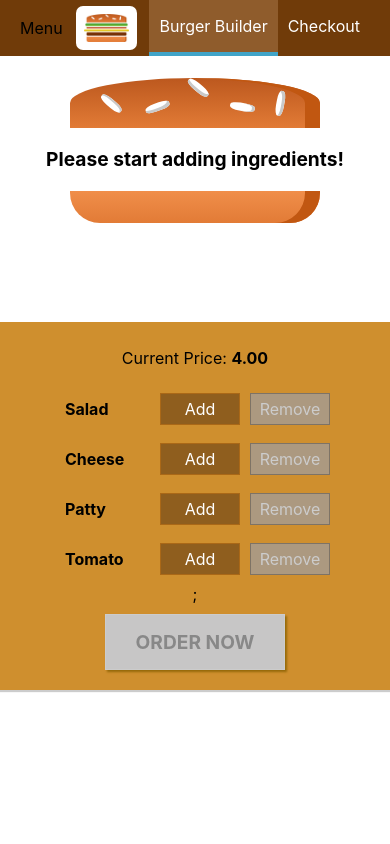
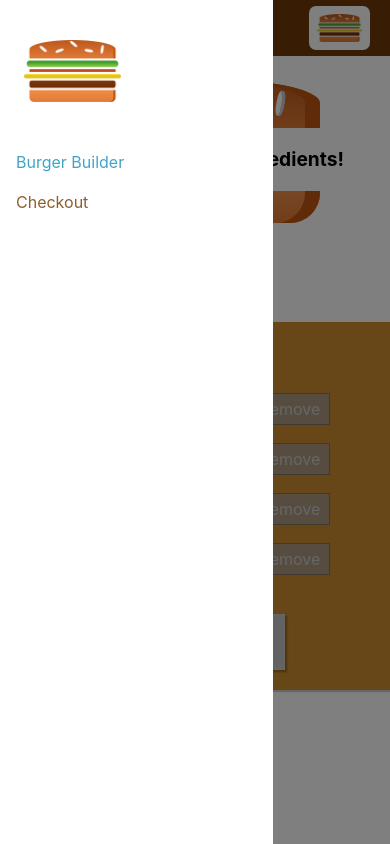
Before and after one commit to gaurav-aggarwall/Burger-Builder, a React (Create React App) app in the folder burger-builder/: page / in a window 390 px wide. Built offline with nearby package versions, Linux system fonts and the light colour scheme.

Commit message:
side Drawer for Mobile View Added

```diff
--- a/burger-builder/src/components/Layout/Layout.js
+++ b/burger-builder/src/components/Layout/Layout.js
@@ -1,15 +1,36 @@
-import React from 'react';
+import React, { Component } from 'react';
 import HOC from '../../hocomponents/HOC';
 import Toolbar from '../Navigation/Toolbar/Toolbar';
+import SideDrawer from '../Navigation/SideDrawer/SideDrawer';
 
 import './Layout.css';
 
-const layout = ( props ) => (
-    <HOC>
-        <Toolbar />
-        <main className="Content">
-            {props.children}
-        </main>
-    </HOC>
-);
-export default layout;
+class Layout extends Component{
+    state = {
+        SideDrawerShow: true
+    }
+
+    SideDrawerClose = () => {
+        this.setState({SideDrawerShow: false});
+    }
+
+    SideDrawerToggleHandler = () => {
+        this.setState((prevState) => {
+            return {SideDrawerShow: !prevState.SideDrawerShow };
+        } );
+    }
+
+    render(){
+     return(
+        <HOC>
+            <Toolbar drawerToggleClicked={this.SideDrawerToggleHandler}/>
+            <SideDrawer open={this.state.SideDrawerShow} closeHandler={this.SideDrawerClose}/>
+            <main className="Content">
+                {this.props.children}
+            </main>
+        </HOC>
+     )
+    }
+}
+
+export default Layout;
--- a/burger-builder/src/components/Logo/Logo.css
+++ b/burger-builder/src/components/Logo/Logo.css
@@ -1,7 +1,7 @@
 .Logo{
     background-color: white;
     padding: 8px;
-    height: 80%;
+    height: 100%;
     box-sizing: border-box;
     border-radius: 7px;
 }
--- a/burger-builder/src/components/Logo/Logo.js
+++ b/burger-builder/src/components/Logo/Logo.js
@@ -3,7 +3,7 @@ import logo from '../../assets/Images/burger-logo.png';
 import './Logo.css';
 
 const Logo = props =>(
-    <div className = 'Logo'>
+    <div className = 'Logo' style={{height: props.height}}>
         <img src = {logo} alt = 'My Burger' />
     </div>
 );
--- a/burger-builder/src/components/Navigation/NavItem/NavItem.css
+++ b/burger-builder/src/components/Navigation/NavItem/NavItem.css
@@ -1,6 +1,27 @@
+.NavItem{
+    margin: 10px 0;
+    box-sizing: border-box;
+    display: block;
+    width: 100%;
+}
+
+.NavItem a{
+    color: #8F5C2C;
+    text-decoration: none;
+    width: 100%;
+    box-sizing: border-box;
+    display: block;
+}
+
+.NavItem a:hover,
+.NavItem a:active,
+.NavItem a.active{
+    color: #40A4C8;
+}
+
+@media(min-width:500px){
     .NavItem{
         margin: 0;
-    box-sizing: border-box;
         display: flex;
         height: 100%;
         width: auto;
@@ -9,12 +30,9 @@
 
     .NavItem a{
         color: white;
-    text-decoration: none;
         height: 100%;
         padding: 16px 10px;
         border-bottom: 4px solid transparent;
-    box-sizing: border-box;
-    display: block;
     }
 
     .NavItem a:hover,
@@ -24,3 +42,4 @@
         border-bottom: 4px solid #40A4C8;
         color: white;
     }
+}
--- a/burger-builder/src/components/Navigation/NavigationItems/NavigationItems.css
+++ b/burger-builder/src/components/Navigation/NavigationItems/NavigationItems.css
@@ -3,6 +3,13 @@
     padding: 0;
     list-style: none;
     display: flex;
+    flex-flow: column;
     align-items: center;
     height: 100%;
 }
+
+@media(min-width: 500px){
+    .NavigationItems{
+        flex-flow: row;
+    }
+}
--- /dev/null
+++ b/burger-builder/src/components/Navigation/SideDrawer/DrawerToggler/DrawerToggler.js
@@ -0,0 +1,9 @@
+import React from 'react';
+
+const DrawerToggler = props => (
+    <div onClick = {props.clicked} >
+         Menu
+    </div>
+);
+
+export default DrawerToggler;
--- /dev/null
+++ b/burger-builder/src/components/Navigation/SideDrawer/SideDrawer.css
@@ -0,0 +1,31 @@
+.SideDrawer{
+    position: fixed;
+    width: 280px;
+    max-width: 70%;
+    height: 100%;
+    top: 0;
+    left: 0;
+    z-index: 200;
+    background-color: white;
+    padding: 32px 16px;
+    box-sizing: border-box;
+    transition: transform 0.3s ease-in-out;
+}
+
+.SideDrawer nav{
+    margin-top: 32px;
+}
+
+@media(min-width: 500px){
+    .SideDrawer{
+        display: none;
+    }
+}
+
+.Open{
+    transform: translateX(0);
+}
+
+.Close{
+    transform: translateX(-100%);
+}
--- /dev/null
+++ b/burger-builder/src/components/Navigation/SideDrawer/SideDrawer.js
@@ -0,0 +1,27 @@
+import React from 'react';
+import NavigationItems from '../NavigationItems/NavigationItems';
+import HOC from '../../../hocomponents/HOC';
+import Backdrop from '../../UI/Backdrop/Backdrop';
+
+import Logo from '../../Logo/Logo';
+import './SideDrawer.css';
+
+const SideDrawer = props =>{
+    let attachedClasses = ['SideDrawer', 'Close'];
+    if(props.open){
+        attachedClasses = ['SideDrawer', 'Open'];
+    }
+    return(
+        <HOC>
+            <Backdrop show={props.open} clicked={props.closeHandler}/>
+            <div className={attachedClasses.join(' ')}>
+                <Logo height="10%"/>
+                <nav>
+                    <NavigationItems />
+                </nav>
+            </div>
+        </HOC>
+    );
+};
+
+export default SideDrawer;
--- a/burger-builder/src/components/Navigation/Toolbar/Toolbar.css
+++ b/burger-builder/src/components/Navigation/Toolbar/Toolbar.css
@@ -16,3 +16,9 @@
 .Toolbar nav{
     height: 100%;
 }
+
+@media(max-width: 499px){
+    .DesktopOnly{
+        display: none;
+    }
+}
--- a/burger-builder/src/components/Navigation/Toolbar/Toolbar.js
+++ b/burger-builder/src/components/Navigation/Toolbar/Toolbar.js
@@ -1,14 +1,15 @@
 import React from 'react';
 import NavigationItems from '../NavigationItems/NavigationItems';
+import DrawerToggler from '../SideDrawer/DrawerToggler/DrawerToggler';
 
 import Logo from '../../Logo/Logo';
 import './Toolbar.css';
 
 const Toolbar = (props)=> (
     <header className='Toolbar'>
-        Menu
-        <Logo />
-        <nav>
+        <DrawerToggler clicked={props.drawerToggleClicked}/>
+        <Logo height='80%'/>
+        <nav className='DesktopOnly'>
             <NavigationItems/>
         </nav>
     </header>
```
Lines whose indentation alone changed are shown as unchanged.
